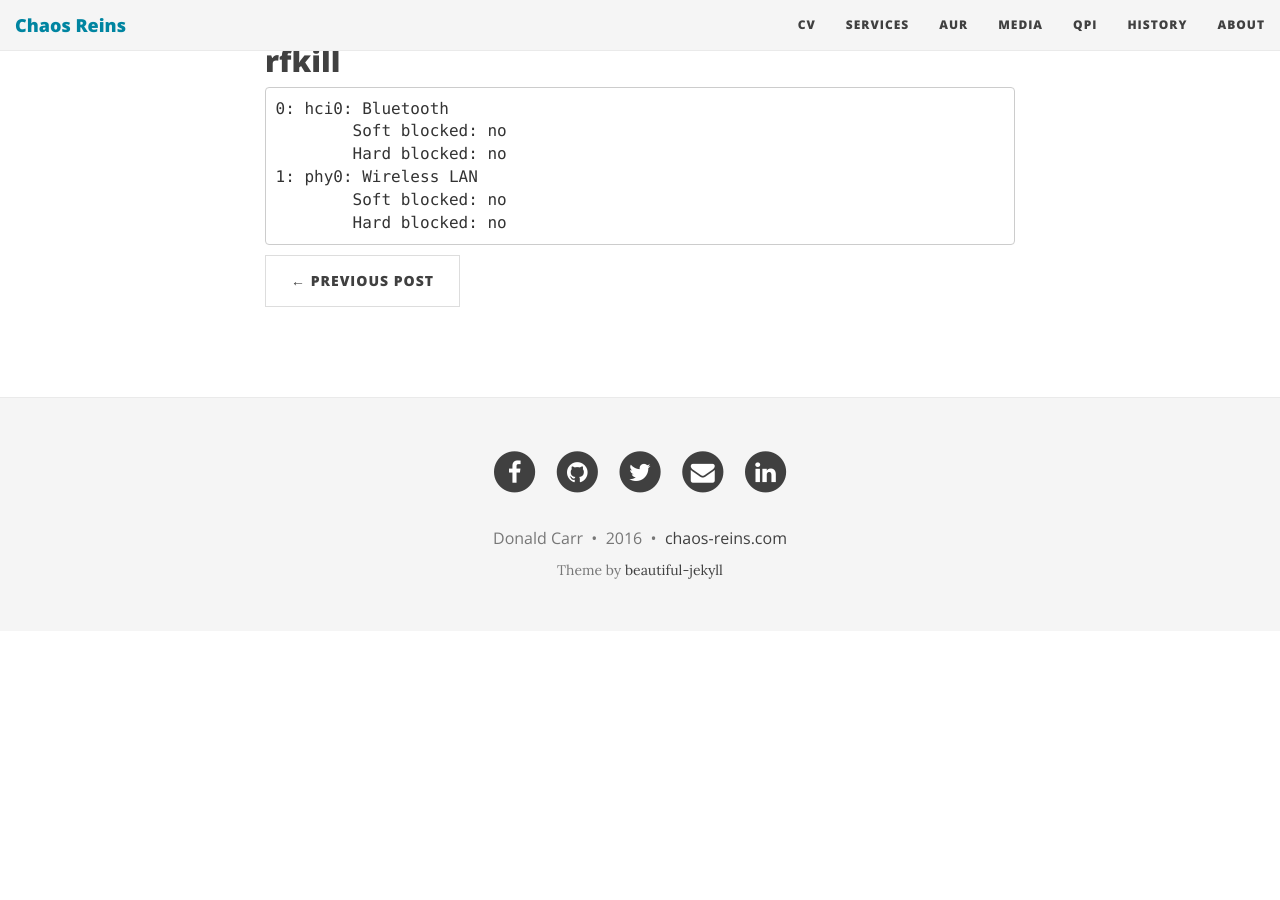
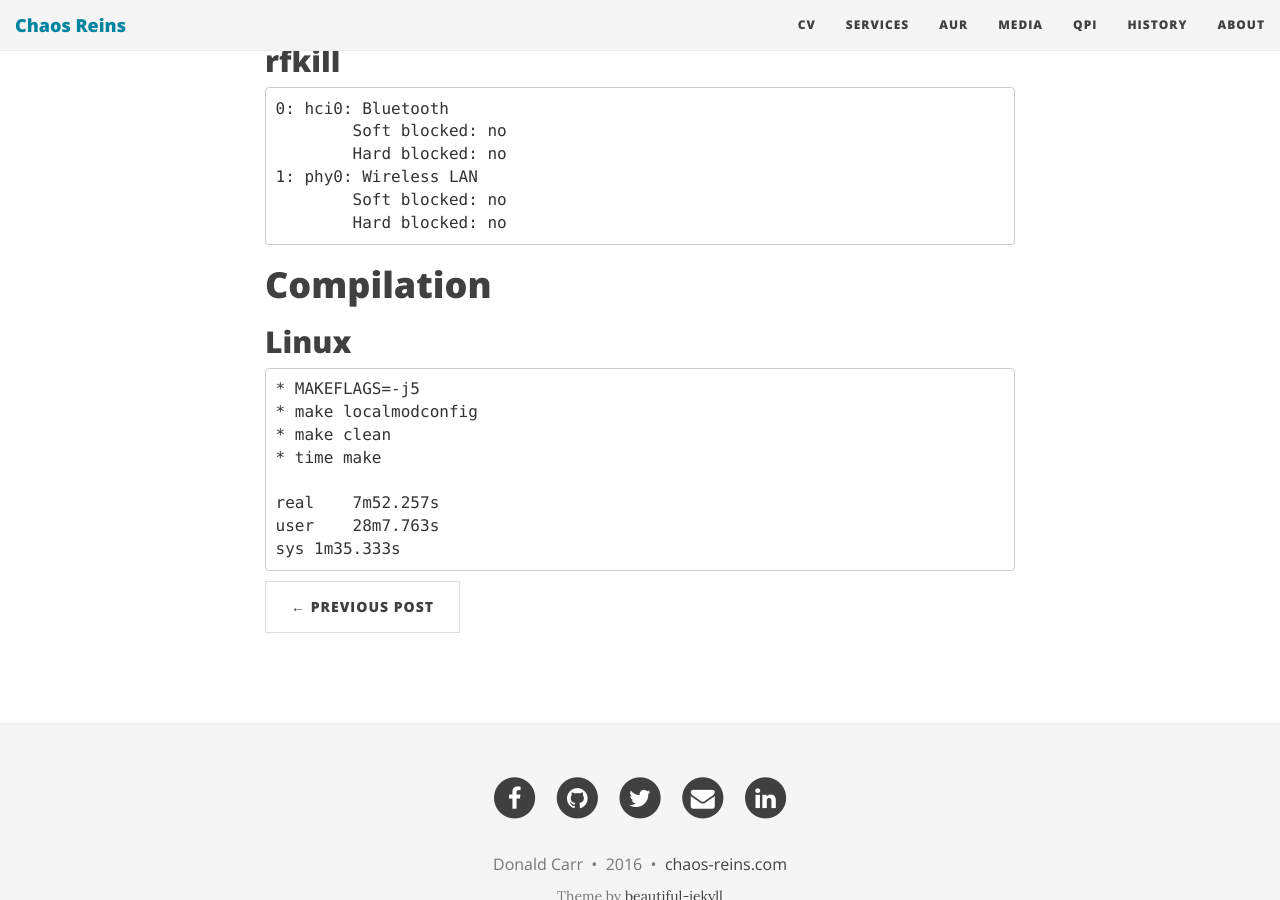
Before and after one commit to sirspudd/sirspudd.github.io, a Jekyll site: the page built from _posts/2016-11-14-arch-yoga-910.md, in a window 1280 px wide and 900 px high, scrolled down 4544 px. Built offline with Jekyll 4.4.1, drawn with Linux system fonts in a browser that asks for light colours; nearby versions of some CDN libraries; comment, search, counter and statistics services are not loaded; before the commit the page ends 5175 px from its top, so only the background shows below that.

Commit message:
Add compilation time for kernel
Change-Id: Ia6a0dd79bb98868b3e59178e73e8893fce3c8ac5

````diff
--- a/_posts/2016-11-14-arch-yoga-910.md
+++ b/_posts/2016-11-14-arch-yoga-910.md
@@ -101,3 +101,18 @@ Bus 001 Device 001: ID 1d6b:0002 Linux Foundation 2.0 root hub
 	Soft blocked: no
 	Hard blocked: no
 ```
+
+# Compilation
+
+## Linux
+
+```
+* MAKEFLAGS=-j5
+* make localmodconfig
+* make clean
+* time make
+
+real    7m52.257s
+user    28m7.763s
+sys 1m35.333s
+```
````
